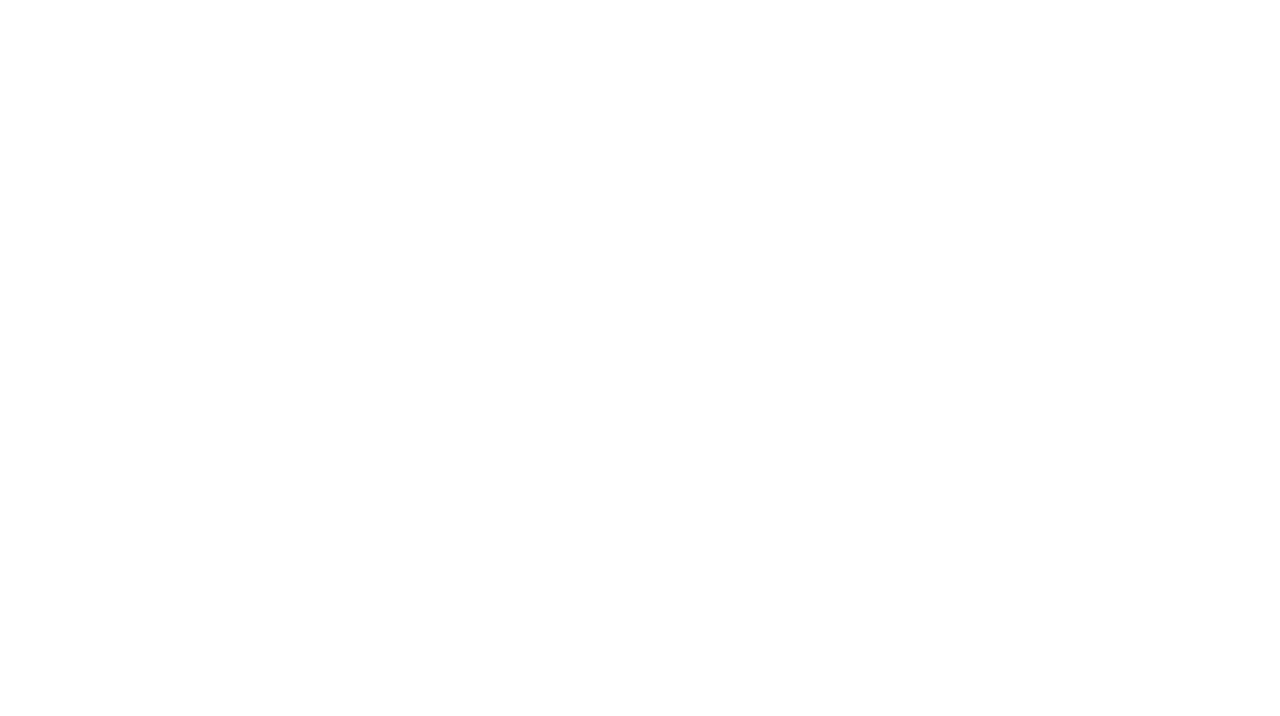
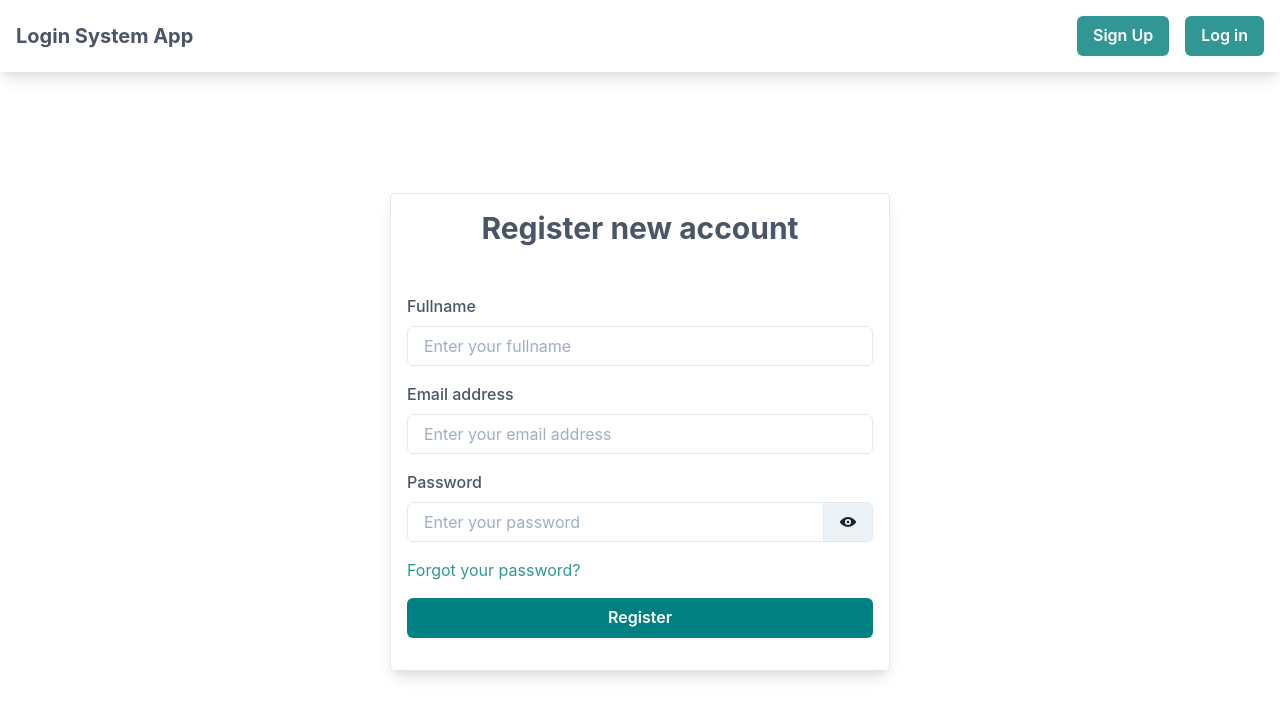
Before and after one commit to albertoor/login-system-react-express-mysql, a React (Create React App) app in the folder frontend/: page /register in a window 1280 px wide. Before the commit this address had no page. Shown: the top 716 px of the page. Built offline with nearby package versions, Linux system fonts and the light colour scheme.

Commit message:
Register ui

```diff
--- a/frontend/package.json
+++ b/frontend/package.json
@@ -3,10 +3,12 @@
   "version": "0.1.0",
   "private": true,
   "dependencies": {
+    "@chakra-ui/icons": "^1.1.7",
     "@chakra-ui/react": "^1.8.5",
     "@testing-library/jest-dom": "^5.16.2",
     "@testing-library/react": "^12.1.3",
     "@testing-library/user-event": "^13.5.0",
+    "axios": "^0.26.0",
     "react": "^17.0.2",
     "react-dom": "^17.0.2",
     "react-router-dom": "^6.2.1",
--- a/frontend/src/App.js
+++ b/frontend/src/App.js
@@ -1,14 +1,20 @@
 import './App.css'
 import { Routes, Route } from 'react-router-dom'
-import Home from './components/Home/Home'
-import Login from './components/Login/Login'
+import Home from './components/Home'
+import Login from './components/Login'
+import Register from './components/Register'
+import Navbar from './components/Navbar'
 
 function App() {
   return (
-    <Routes>
-      <Route path='/' element={<Home />} />
-      <Route path='/login' element={<Login />} />
-    </Routes>
+    <>
+      <Navbar />
+      <Routes>
+        <Route path='/' element={<Home />} />
+        <Route path='/login' element={<Login />} />
+        <Route path='/register' element={<Register />} />
+      </Routes>
+    </>
   )
 }
 
--- /dev/null
+++ b/frontend/src/components/Home.js
@@ -0,0 +1,12 @@
+import React from "react"
+import { Flex } from "@chakra-ui/react"
+
+const Home = () => {
+  return (
+    <Flex>
+      Home
+    </Flex>
+  )
+}
+
+export default Home
--- a/frontend/src/components/Home/Home.js
+++ /dev/null
@@ -1,14 +0,0 @@
-import React from "react"
-import { Box } from '@chakra-ui/react'
-
-const Home = () => {
-  return (
-    <>
-      <Box bg='tomato' w='100%' p={4} color='white'>
-        Hello this is a Box
-      </Box>
-    </>
-  )
-}
-
-export default Home
--- /dev/null
+++ b/frontend/src/components/Navbar.js
@@ -0,0 +1,25 @@
+import React from 'react'
+import { Flex, Box, Heading, Spacer, Button } from '@chakra-ui/react'
+
+
+const Navbar = () => {
+  return (
+    <Flex
+      bg="white"
+      alignItems="center"
+      boxShadow="lg">
+      <Box p='4' color="gray.600">
+        <Heading size='md'>Login System App</Heading>
+      </Box>
+      <Spacer />
+      <Box p='4'>
+        <Button colorScheme='teal' mr='4'>
+          Sign Up
+        </Button>
+        <Button colorScheme='teal'>Log in</Button>
+      </Box>
+    </Flex>
+  )
+}
+
+export default Navbar
--- /dev/null
+++ b/frontend/src/components/Register.js
@@ -0,0 +1,54 @@
+import React from 'react'
+import {
+  Link, Flex,
+  Box, Input,
+  FormControl, FormLabel,
+  Button, Heading,
+  InputGroup, InputRightAddon
+} from '@chakra-ui/react'
+import { ViewIcon, ViewOffIcon } from '@chakra-ui/icons'
+
+const Register = () => {
+  return (
+    <Flex minHeight='90vh' width='full' align='center' justifyContent='center'>
+      <Box
+        borderWidth={1}
+        px={4}
+        width='full'
+        maxWidth='500px'
+        borderRadius={4}
+        textAlign='center'
+        boxShadow='lg'
+      >
+        <Box textAlign='center' p={4}>
+          <Heading size="lg" color="gray.600">Register new account</Heading>
+        </Box>
+        <Box my={8} textAlign='left'>
+          <form>
+            <FormControl>
+              <FormLabel color="gray.600">Fullname</FormLabel>
+              <Input type='text' placeholder='Enter your fullname' />
+            </FormControl>
+            <FormControl mt={4}>
+              <FormLabel color="gray.600">Email address</FormLabel>
+              <Input type='email' placeholder='Enter your email address' />
+            </FormControl>
+            <FormControl mt={4}>
+              <FormLabel color="gray.600">Password</FormLabel>
+              <InputGroup>
+                <Input type='password' placeholder='Enter your password' />
+                <InputRightAddon children={<ViewIcon />} cursor="pointer" />
+              </InputGroup>
+            </FormControl>
+            <Box pt={4}>
+              <Link color="teal.500">Forgot your password?</Link>
+            </Box>
+            <Button backgroundColor="teal" color="white" width='full' mt={4}>Register</Button>
+          </form>
+        </Box>
+      </Box>
+    </Flex>
+  )
+}
+
+export default Register
--- a/frontend/src/index.js
+++ b/frontend/src/index.js
@@ -4,23 +4,13 @@ import './index.css'
 import App from './App'
 import reportWebVitals from './reportWebVitals'
 import { BrowserRouter as Router } from 'react-router-dom'
-import { ChakraProvider, extendTheme } from '@chakra-ui/react'
+import { ChakraProvider } from '@chakra-ui/react'
 
-// custome colors, fonts, etc
-const colors = {
-  brand: {
-    900: '#1a365d',
-    800: '#153e75',
-    700: '#2a69ac',
-  },
-}
-
-const theme = extendTheme({ colors })
 
 ReactDOM.render(
   <React.StrictMode>
     <Router>
-      <ChakraProvider theme={theme}>
+      <ChakraProvider>
         <App />
       </ChakraProvider>
     </Router>
```
Also changed, not shown: frontend/src/components/Login.js (renamed from frontend/src/components/Login/Login.js), 1 other file (tests, documents, lock files or other folders).
